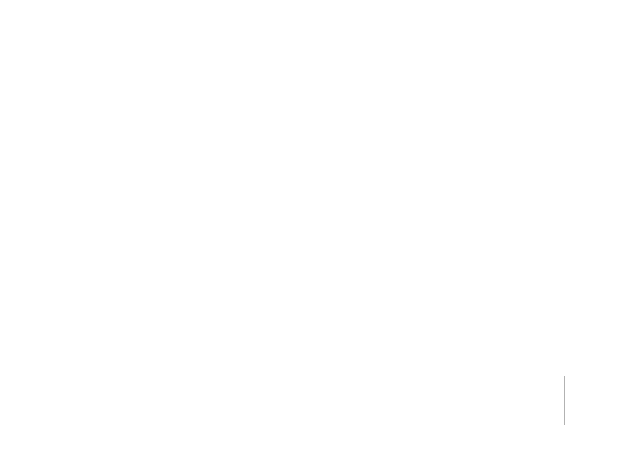
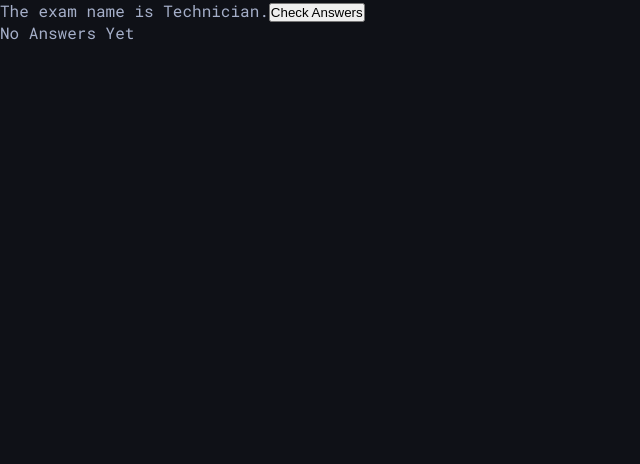
Before and after one commit to tyler-daigle/ham-exam-next, a Next.js app: page /exam in a window 1280 px wide. Before the commit this address had no page. Shown: the top 464 px of the page, without its empty margins (0-640 px from the left). Built offline with nearby package versions, Linux system fonts and the light colour scheme.

Commit message:
installed jotai and some global state

```diff
--- a/package.json
+++ b/package.json
@@ -10,6 +10,7 @@
   },
   "dependencies": {
     "@prisma/client": "^4.5.0",
+    "jotai": "^1.9.2",
     "next": "13.0.0",
     "react": "18.2.0",
     "react-dom": "18.2.0",
--- a/pages/_app.js
+++ b/pages/_app.js
@@ -1,7 +1,12 @@
-import '../styles/globals.css'
+import { Provider } from "jotai";
+import "../styles/globals.css";
 
 function MyApp({ Component, pageProps }) {
-  return <Component {...pageProps} />
+  return (
+    <Provider>
+      <Component {...pageProps} />
+    </Provider>
+  );
 }
 
-export default MyApp
+export default MyApp;
--- /dev/null
+++ b/pages/exam.tsx
@@ -0,0 +1,56 @@
+import React, { useState } from "react";
+
+import { examAtom } from "state/atoms";
+import { useAtom } from "jotai";
+
+// TODO: this page will fetch all the exam questions for the random test (using react-query)
+// and then display the question list.
+//
+// The user answers the questions and then submits the exam and then it is forwarded to the
+// results page where the score is calculated.
+
+// all the question data should be stored in react-query? So when we get the question data once
+// using react-query if we use the same string it should return the cached data so we can use
+// that for checking if the answers are correct.
+// useQuery("questions", () => whatever);
+// how do you force react-query to refetch data again?
+
+export default function Exam() {
+  const examAnswers = new Map<string, number>();
+
+  const [savedAnswers, setSavedAnswers] = useState<React.ReactNode[]>([]);
+
+  const [examName, setExamName] = useAtom(examAtom);
+
+  const checkAnswers = () => {
+    examAnswers.set("T1A01", 0);
+    examAnswers.set("T1A02", 1);
+    examAnswers.set("T1B08", 3);
+    examAnswers.set("T2B04", 1);
+    examAnswers.set("T3C01", 0);
+
+    const answers = [];
+    for (const [questionId, answer] of examAnswers?.entries()) {
+      answers.push(<li>{questionId} : {answer}</li>);
+    }
+    setSavedAnswers(answers);
+
+    // TODO: this will be set in global state and then the results page can load and use the values to
+    // calculate the grade.
+  }
+
+  return (
+    <div>
+      The exam name is {examName}.
+      <button type="button" onClick={() => checkAnswers()}>Check Answers</button>
+
+      <ul>
+        {savedAnswers.length !== 0 ?
+          (savedAnswers) :
+          (<li>No Answers Yet</li>)
+        }
+      </ul>
+    </div>
+
+  )
+}
--- /dev/null
+++ b/state/atoms.ts
@@ -0,0 +1,2 @@
+import { atom } from "jotai";
+export const examAtom = atom("Technician");
```
Also changed, not shown: 1 other file (tests, documents, lock files or other folders).
